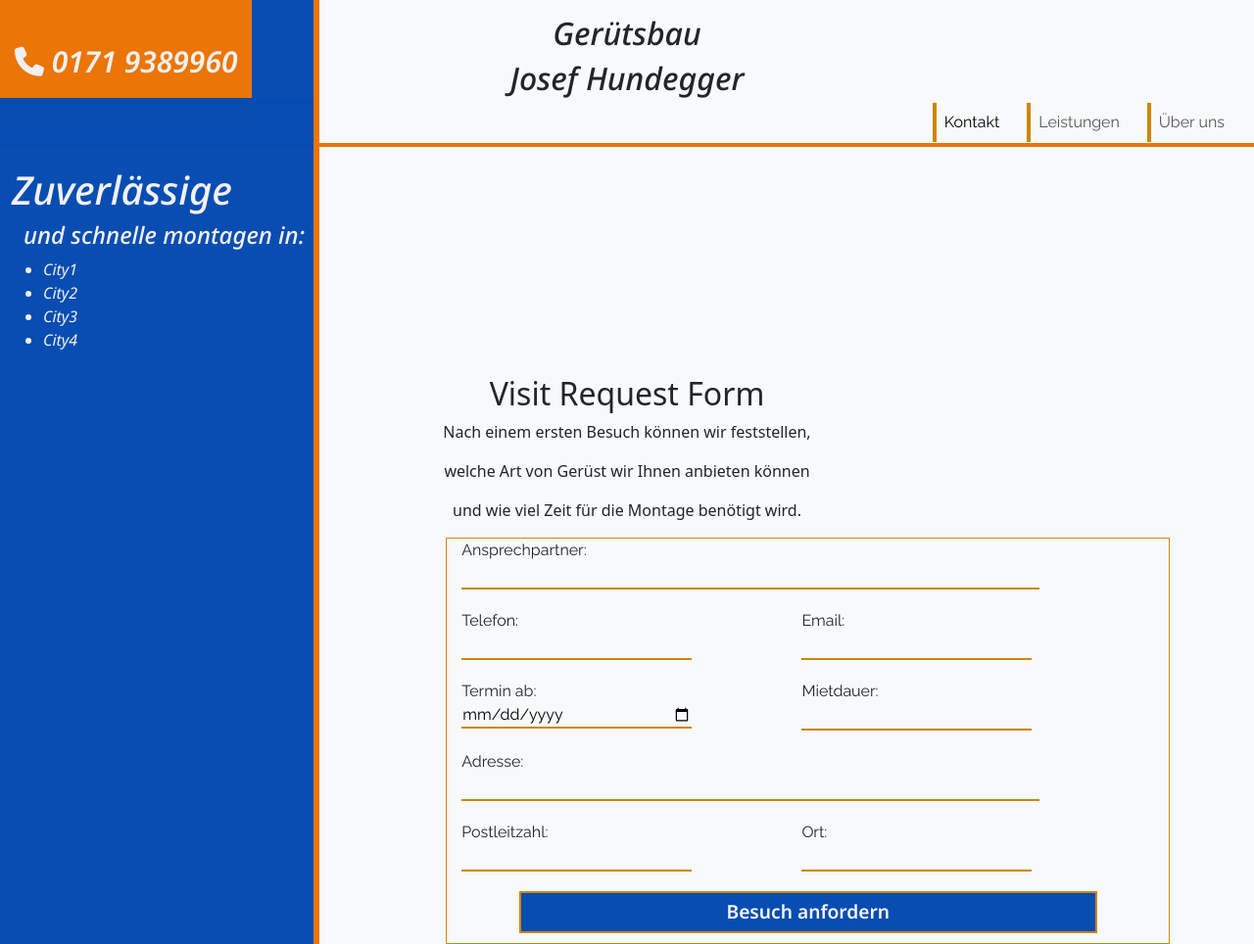
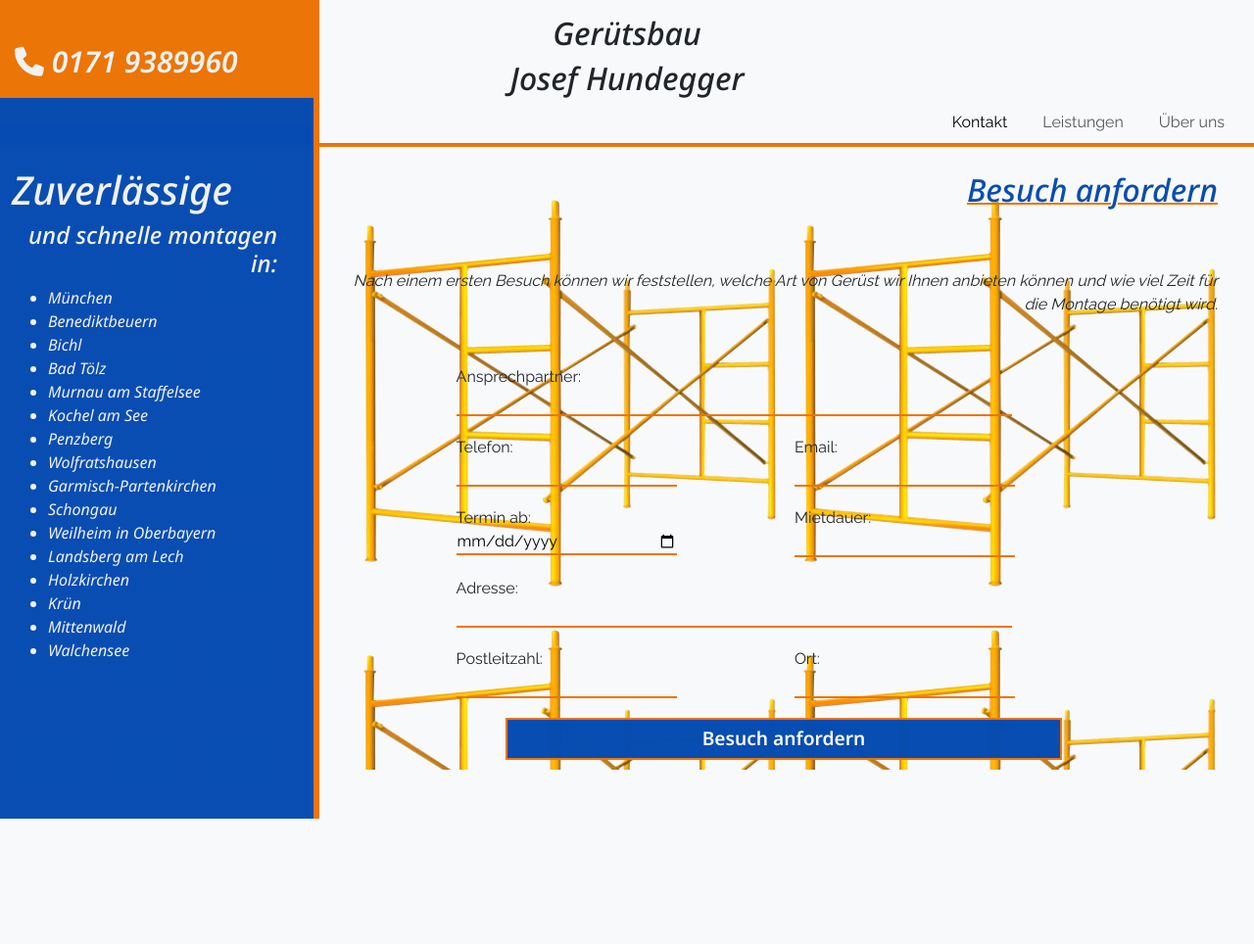
Before and after one commit to EL1909/jhgeruetsbau, a Django app: page / in a window 1280 px wide. Shown: the whole page at 98% size. After the commit the page ends 836 px from the top, so only its background shows below. Run offline with Django 4.2, Linux system fonts and the light colour scheme; some libraries are stand-ins or nearby versions.

Commit message:
Working in UI

```diff
--- a/home/templates/home/home.html
+++ b/home/templates/home/home.html
@@ -1,18 +1,17 @@
 {% extends "base.html" %}
 {% load static %}
 {% block content %}
+<div class="row">
     <div id="ort" class="col-3">
         <h1>Zuverlässige</h1>
         <h4>und schnelle montagen in:</h4>
         <div id="ortlist"></div>
     </div>
-<div class="container-fluid">
+    <div class="col-9">
         <div class="service-request">
-        <div class="row">
-        <h2>Visit Request Form</h2>
-        <p>Nach einem ersten Besuch können wir feststellen, </p>
-        <p>welche Art von Gerüst wir Ihnen anbieten können</p>
-        <p>und wie viel Zeit für die Montage benötigt wird.</p>
+            <div class="col-12">
+                <h2>Besuch anfordern</h2>
+                <p>Nach einem ersten Besuch können wir feststellen, welche Art von Gerüst wir Ihnen anbieten können und wie viel Zeit für die Montage benötigt wird.</p>
             </div>
             <form action="#" method="post">
                 <div class="service-form">
@@ -57,4 +56,5 @@
             </form>
         </div>
     </div>
+</div>
 {% endblock %}
--- a/static/css/base.css
+++ b/static/css/base.css
@@ -13,6 +13,12 @@ body    {
     #f8f9fa 25.5% /* Rest of the background color */);
 }
 
+span    {
+    margin: 0;
+    padding: 0;
+    border: 0;
+}
+
 
 /* Top Banner*/
 
@@ -26,13 +32,15 @@ body    {
     align-items: center;
     padding: 40px 10px;
     background-color: none; /* Background color */
+    width: 25%;
+    margin: 0;
 }
 
 .call a {
     text-decoration: none;
-    color: #f2f1f1; /* Text color */
-    font-size: .8rem;
+    color: #f2f1f1;
     font-weight: bold;
+    width: fit-content;
 }
 
 .call:hover {
@@ -88,7 +96,6 @@ body    {
     list-style: none;
     margin: 0 10px;
     padding: none;
-    border-left: 4px solid #ce8703;
 }
 
 .navbar-nav a:hover    {
@@ -107,32 +114,55 @@ body    {
 
 #ort h4 {
     text-align: right;
-    margin-right: 15px;
+    margin-right: 25px;
 }
 
 #ortlist    {
-    max-height: 100px;
+    max-height: 450px;
     overflow: scroll;
+    padding: 0 5px;
 }
 
 /* Service Form */
 
 .service-request    {
-    text-align: center;
+    font-family: 'Raleway', sans-serif;
+    text-align: right;
+    margin: 25px;
+    padding: 0;
+    background-image: url(/media/site/andamio-2-01.png);
+    background-position: cover;
+
+}
+
+.service-request  h2  {
+    height: 100px;
+    font-family: 'Noto Sans', sans-serif;
+    font-style: italic;
+    text-decoration: underline 2px #eb7506;
+    color: #064bb1fc;
+    margin-bottom: 0;
+}
+
+.service-request  p {
+    font-family: 'Raleway', sans-serif;
+    font-style: italic;
+    margin-top: 0;
+    padding: 0;
 }
 
 .service-form   {
-    width: 60%;
-    margin-left: auto;
-    margin-right: 5%;
+    width: 80%;
+    margin: 50px auto;
     font-family: 'Raleway', sans-serif;
-    font-size: 1em;
-    border: 1px solid #ce8703;
+    text-align: center;
+    /* font-size: 1em;
+    border: 1px solid #eb7506; */
 }
 
 .form-outline {
     background-color: none;
-    margin: 20px 15px;
+    margin: 20px;
     text-align: left;
     display: flex;
     flex-direction: column;
@@ -141,7 +171,7 @@ body    {
 input   {
     background-color: transparent;
     border: none;
-    border-bottom: 2px solid #ce8703;
+    border-bottom: 2px solid #eb7506;
     width: 80%;
 }
 
@@ -150,13 +180,12 @@ input   {
     font-family: 'Noto Sans', sans-serif;
     font-size: 1.2em;
     font-weight: bolder;
-    text-shadow: 2px solid #ce8703;
+    text-shadow: 2px solid #eb7506;
     color: #f8f9fa;
-    border: solid 2px #ce8703;
+    border: solid 2px #eb7506;
     padding: 5px 15px;
     margin-bottom: 10px;
     width: 80%;
-    text-align: center;
     display: inline-block;
 }
 
--- a/static/js/custom.js
+++ b/static/js/custom.js
@@ -1,17 +1,18 @@
-$(document).ready(function() {
-    // Get the h1 and ortlist elements
-    var h1Element = $("#ort h1");
+$(document).ready(function () {
+    // Hide the h1 initially
+    $("#ort").hide();
+
+    // Fade in the h1 with a duration of 1000 milliseconds (adjust as needed)
+    $("#ort").fadeIn(2500);
+
     var ortListDiv = $("#ortlist");
 
     // Hide the ortlist initially
     ortListDiv.hide();
 
-    // Use fadeIn to show the h1 with a fade-in effect
-    h1Element.fadeIn(2000, function() {
-        // Callback function: executed after the fadeIn animation is complete
-
-        // Array of cities
-        var cities = ["City1", "City2", "City3", "City4"];
+    // Array of cities
+    var cities = ["München", "Benediktbeuern", "Bichl", "Bad Tölz", "Murnau am Staffelsee", "Kochel am See", "Penzberg", "Wolfratshausen", "Garmisch-Partenkirchen", "Schongau", "Weilheim in Oberbayern", "Landsberg am Lech", "Holzkirchen", "Krün", "Mittenwald", "Walchensee"  ]
+;
 
         // Create a <ul> element
         var ul = $("<ul>");
@@ -25,10 +26,9 @@ $(document).ready(function() {
             ul.append(li);
 
             // Delay each li's fadeIn based on its index
-            li.hide().delay(300 * index).fadeIn(500); // Adjust delay and fadeIn speed as needed
+            li.hide().delay(500 * index).fadeIn(800); // Adjust delay and fadeIn speed as needed
         });
 
         // Append the <ul> to the ortlist div and fadeIn
-        ortListDiv.append(ul).fadeIn(1000); // Adjust the fadeIn speed if needed
-    });
+        ortListDiv.append(ul).fadeIn(3000); // Adjust the fadeIn speed if needed
 });
```
Also changed, not shown: media/site/andamio-2-01.png (added). Lines whose indentation alone changed are shown as unchanged.
